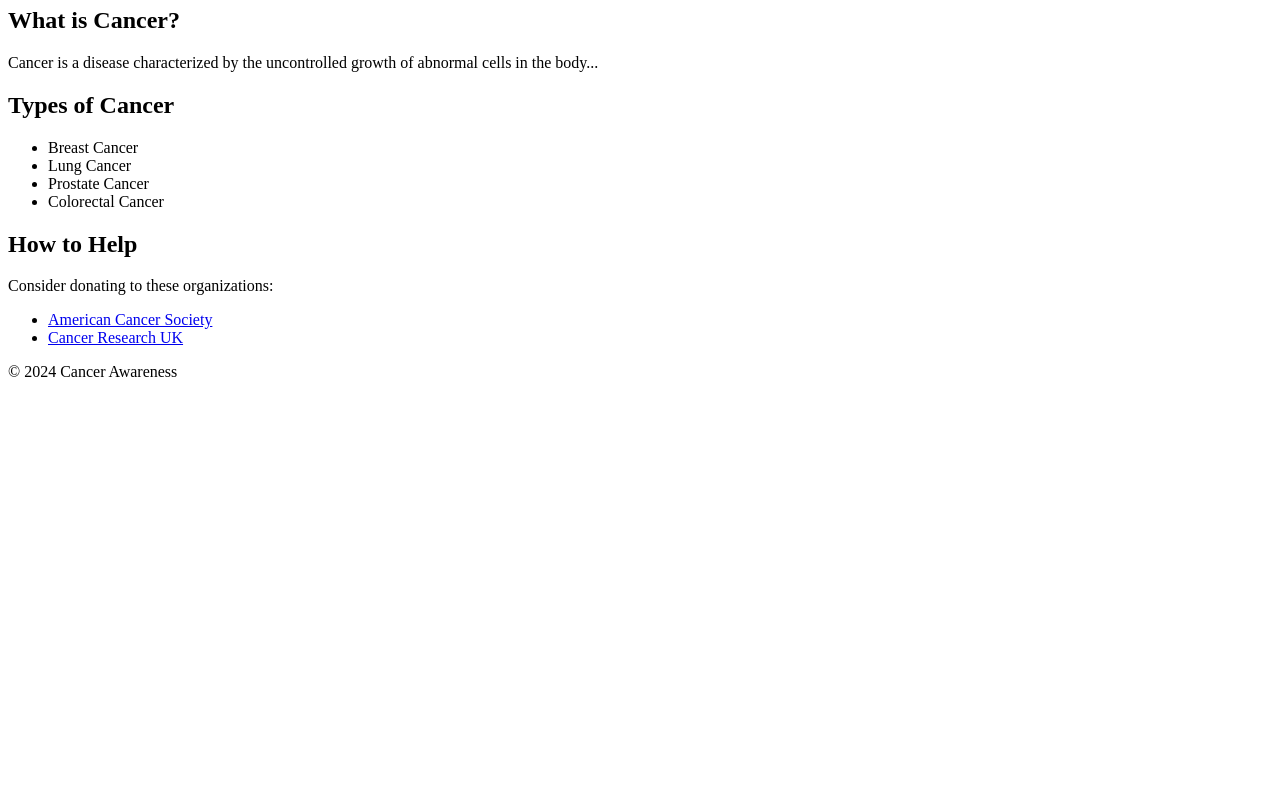
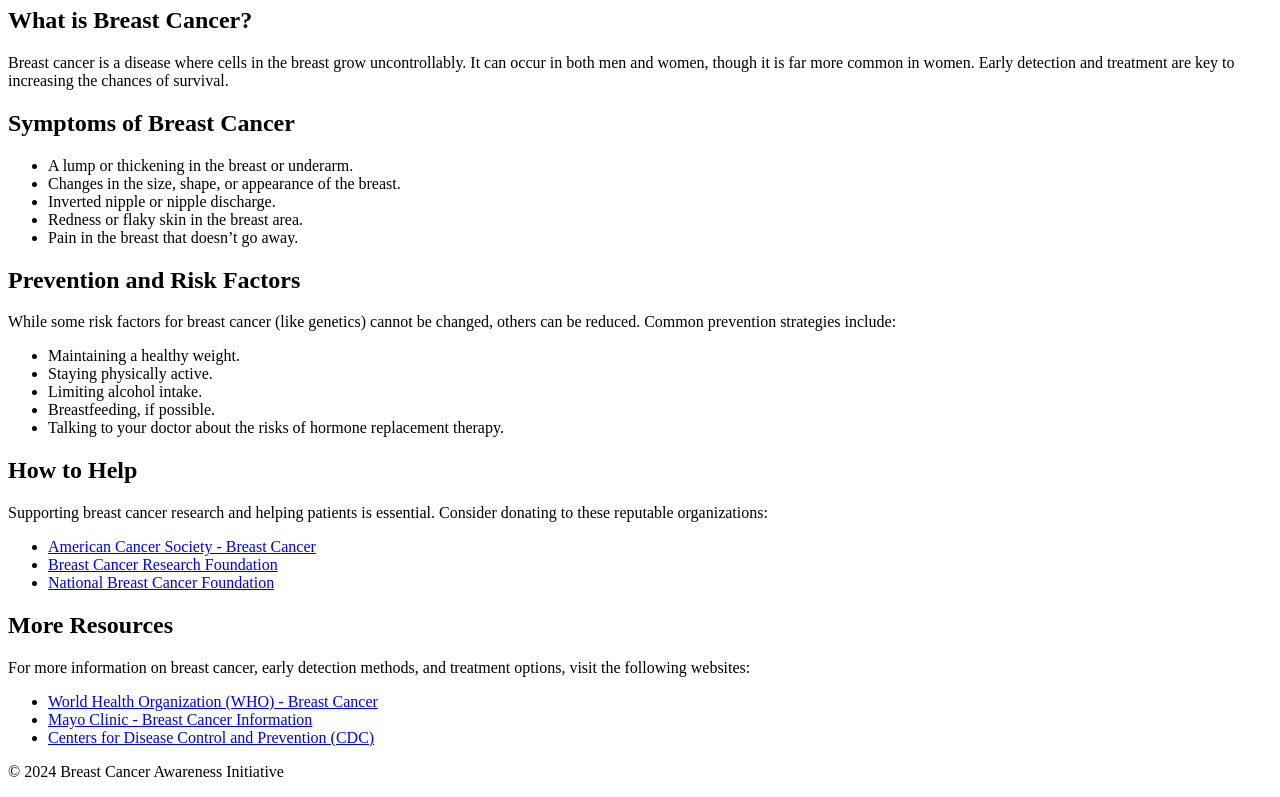
Before and after one commit to E1ijahC1ar3/science_communication, a plain HTML site: page index.html in a window 1280 px wide. Shown: the part 73-870 px from the top of the page. Before the commit the page ends 800 px from the top, so only its background shows below. Drawn offline with Linux system fonts and the light colour scheme.

Commit message:
Update index.html

```diff
--- a/index.html
+++ b/index.html
@@ -3,40 +3,72 @@
 <head>
     <meta charset="UTF-8">
     <meta name="viewport" content="width=device-width, initial-scale=1.0">
-    <title>Cancer Awareness</title>
-    <link rel="stylesheet" href="styles.css"> <!-- Optional CSS file -->
+    <title>Breast Cancer Awareness</title>
+    <link rel="stylesheet" href="styles.css"> <!-- Optional CSS file for styling -->
 </head>
 <body>
     <header>
-        <h1>Cancer Awareness</h1>
+        <h1>Breast Cancer Awareness</h1>
     </header>
     <main>
         <section>
-            <h2>What is Cancer?</h2>
-            <p>Cancer is a disease characterized by the uncontrolled growth of abnormal cells in the body...</p>
+            <h2>What is Breast Cancer?</h2>
+            <p>
+                Breast cancer is a disease where cells in the breast grow uncontrollably. It can occur in both men and women, though it is far more common in women. Early detection and treatment are key to increasing the chances of survival.
+            </p>
         </section>
+
         <section>
-            <h2>Types of Cancer</h2>
+            <h2>Symptoms of Breast Cancer</h2>
             <ul>
-                <li>Breast Cancer</li>
-                <li>Lung Cancer</li>
-                <li>Prostate Cancer</li>
-                <li>Colorectal Cancer</li>
-                <!-- Add more as needed -->
+                <li>A lump or thickening in the breast or underarm.</li>
+                <li>Changes in the size, shape, or appearance of the breast.</li>
+                <li>Inverted nipple or nipple discharge.</li>
+                <li>Redness or flaky skin in the breast area.</li>
+                <li>Pain in the breast that doesn’t go away.</li>
             </ul>
         </section>
+
+        <section>
+            <h2>Prevention and Risk Factors</h2>
+            <p>
+                While some risk factors for breast cancer (like genetics) cannot be changed, others can be reduced. Common prevention strategies include:
+            </p>
+            <ul>
+                <li>Maintaining a healthy weight.</li>
+                <li>Staying physically active.</li>
+                <li>Limiting alcohol intake.</li>
+                <li>Breastfeeding, if possible.</li>
+                <li>Talking to your doctor about the risks of hormone replacement therapy.</li>
+            </ul>
+        </section>
+
         <section>
             <h2>How to Help</h2>
-            <p>Consider donating to these organizations:</p>
+            <p>
+                Supporting breast cancer research and helping patients is essential. Consider donating to these reputable organizations:
+            </p>
             <ul>
-                <li><a href="https://www.cancer.org/">American Cancer Society</a></li>
-                <li><a href="https://www.cancerresearchuk.org/">Cancer Research UK</a></li>
-                <!-- Add more links -->
+                <li><a href="https://www.cancer.org/cancer/breast-cancer.html" target="_blank">American Cancer Society - Breast Cancer</a></li>
+                <li><a href="https://www.bcrf.org/" target="_blank">Breast Cancer Research Foundation</a></li>
+                <li><a href="https://www.nationalbreastcancer.org/" target="_blank">National Breast Cancer Foundation</a></li>
+            </ul>
+        </section>
+
+        <section>
+            <h2>More Resources</h2>
+            <p>
+                For more information on breast cancer, early detection methods, and treatment options, visit the following websites:
+            </p>
+            <ul>
+                <li><a href="https://www.who.int/cancer/prevention/diagnosis-screening/breast-cancer/en/" target="_blank">World Health Organization (WHO) - Breast Cancer</a></li>
+                <li><a href="https://www.mayoclinic.org/diseases-conditions/breast-cancer/symptoms-causes/syc-20352470" target="_blank">Mayo Clinic - Breast Cancer Information</a></li>
+                <li><a href="https://www.cdc.gov/cancer/breast/index.htm" target="_blank">Centers for Disease Control and Prevention (CDC)</a></li>
             </ul>
         </section>
     </main>
     <footer>
-        <p>© 2024 Cancer Awareness</p>
+        <p>© 2024 Breast Cancer Awareness Initiative</p>
     </footer>
 </body>
 </html>
```
